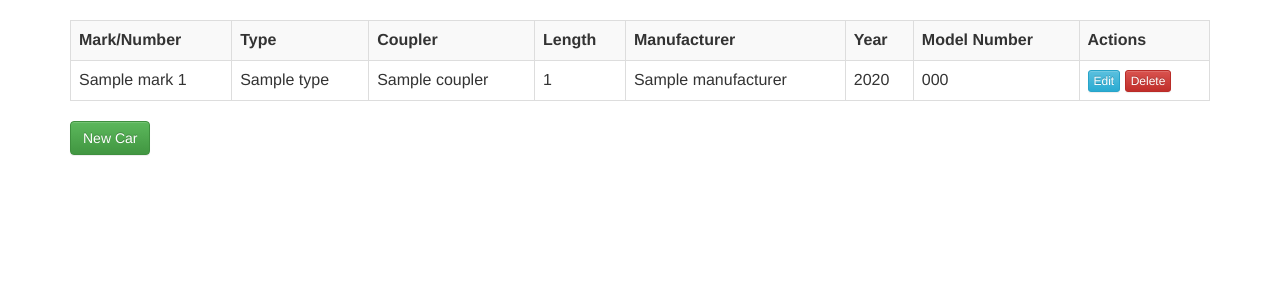
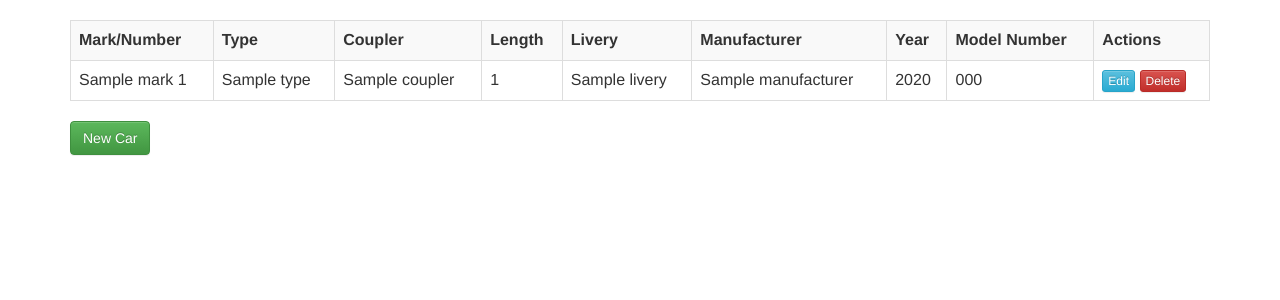
Before and after one commit to bkeifer/MRDB, a Django app: template inventory/templates/carList.html in a window 1280 px wide. Shown: the part 52-352 px from the top of the page. Run offline with Django 3.2, Linux system fonts and the light colour scheme; the template is opened without the code that fills it: most values are stand-ins (such as "Sample title", 1, 10 or a date in 2020); some libraries are stand-ins or nearby versions.

Commit message:
Add a livery field for rolling stock

```diff
--- a/inventory/forms.py
+++ b/inventory/forms.py
@@ -7,7 +7,7 @@ class CarForm(forms.ModelForm):
 
     class Meta:
         model = Car
-        fields = ('railroad', 'number', 'type', 'length', 'coupler', 'manufacturer', 'year', 'modelnumber', 'stocktype')
+        fields = ('railroad', 'number', 'type', 'length', 'livery', 'coupler', 'manufacturer', 'year', 'modelnumber', 'stocktype')
 
 
 class CarTypeForm(forms.ModelForm):
@@ -28,7 +28,7 @@ class LocomotiveForm(forms.ModelForm):
     # stocktype = forms.IntegerField(widget=forms.HiddenInput(), initial=1)
     class Meta:
         model = Locomotive
-        fields = ('railroad', 'manufacturer', 'number', 'address', 'coupler', 'length', 'power', 'stocktype', 'year', 'modelnumber', 'make', 'model', 'power', 'axles')
+        fields = ('railroad', 'manufacturer', 'number', 'address', 'livery', 'coupler', 'length', 'power', 'stocktype', 'year', 'modelnumber', 'make', 'model', 'power', 'axles')
 
 
 class MakeForm(forms.ModelForm):
--- a/inventory/models.py
+++ b/inventory/models.py
@@ -82,6 +82,7 @@ class RollingStock(models.Model):
     railroad = models.ForeignKey(Railroad, on_delete=models.CASCADE)
     manufacturer = models.ForeignKey(Manufacturer, null=True, blank=True, on_delete=models.CASCADE)
     number = models.IntegerField()
+    livery = models.CharField(max_length=50, null=True, blank=True)
     coupler = models.ForeignKey(Coupler, null=True, on_delete=models.CASCADE)
     length = models.IntegerField(null=True, blank=True)
     stocktype = models.ForeignKey(StockType, on_delete=models.CASCADE)
--- a/inventory/templates/carList.html
+++ b/inventory/templates/carList.html
@@ -11,6 +11,7 @@
             <th>Type</th>
             <th>Coupler</th>
             <th>Length</th>
+            <th>Livery</th>
             <th>Manufacturer</th>
             <th>Year</th>
             <th>Model Number</th>
@@ -22,6 +23,7 @@
           <td>{{ car.type }}</td>
           <td>{{ car.coupler }}</td>
           <td>{{ car.length }}</td>
+          <td>{{ car.livery }}</td>
           <td>{{ car.manufacturer }}</td>
           <td>{{ car.year }}</td>
           <td>{{ car.modelnumber }}</td>
```
Also changed, not shown: inventory/migrations/0012_auto_20170123_1500.py (added).
